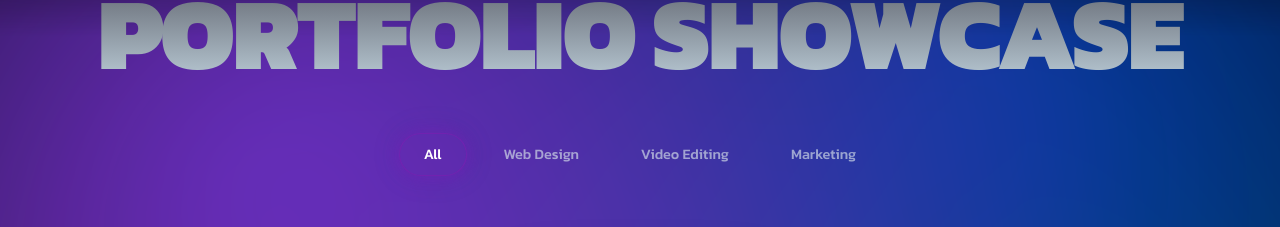
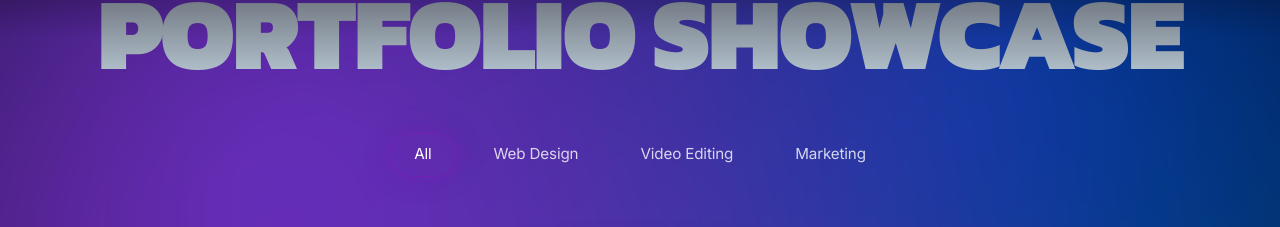
Before and after one commit to Adarsh7z/Portfolio-website, a plain HTML site: page index.html in a window 1280 px wide. Shown: the part 5012-5239 px from the top of the page. Drawn offline with nearby package versions, Linux system fonts and the light colour scheme; animation ran at ten frames a second.

Commit message:
Apply hero description font styling to portfolio showcase filter tabs

```diff
--- a/index.html
+++ b/index.html
@@ -1457,16 +1457,29 @@
       margin-bottom:3rem;flex-wrap:wrap;
     }
     .filter-tab{
-      padding:.6rem 1.5rem;border-radius:50px;border:1px solid transparent;
-      background:transparent;color:var(--fg-muted);font-size:.9rem;
-      font-weight:500;cursor:pointer;transition:all .3s ease;font-family:inherit;
+      padding: .6rem 1.5rem;
+      border-radius: 50px;
+      border: 1px solid transparent;
+      background: transparent;
+      color: rgba(255, 255, 255, 0.8);
+      font-family: 'Inter', -apple-system, BlinkMacSystemFont, "Segoe UI", Roboto, sans-serif;
+      font-size: clamp(0.95rem, 1.1vw, 1.05rem);
+      font-weight: 400;
+      line-height: 1.5;
+      letter-spacing: -0.01em;
+      cursor: pointer;
+      transition: all .3s ease;
     }
     .filter-tab.active{
-      color:#fff;border-color:rgba(118,33,177,.8);
-      box-shadow:0 0 15px rgba(118,33,177,.4),0 0 30px rgba(118,33,177,.15);
-      background:rgba(118,33,177,.15);
-    }
-    .filter-tab:hover:not(.active){color:#fff;border-color:rgba(255,255,255,.2)}
+      color: #fff;
+      border-color: rgba(118,33,177,.8);
+      box-shadow: 0 0 15px rgba(118,33,177,.4), 0 0 30px rgba(118,33,177,.15);
+      background: rgba(118,33,177,.15);
+    }
+    .filter-tab:hover:not(.active){
+      color: #fff;
+      border-color: rgba(255,255,255,.2);
+    }
 
     .coverflow-wrap{
       perspective:1200px;display:flex;justify-content:center;align-items:center;
```
Also changed, not shown: out/index.html (+21 -8 lines).
